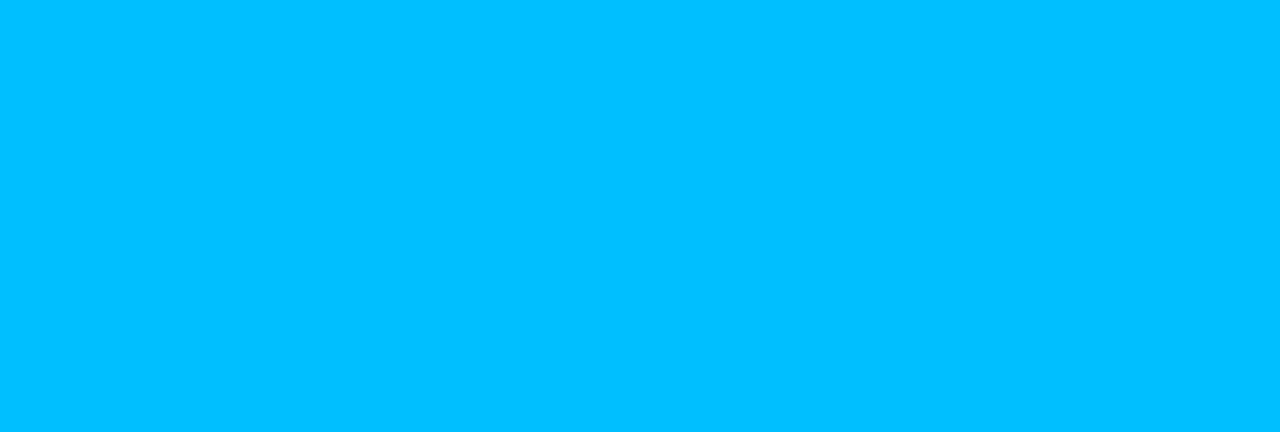
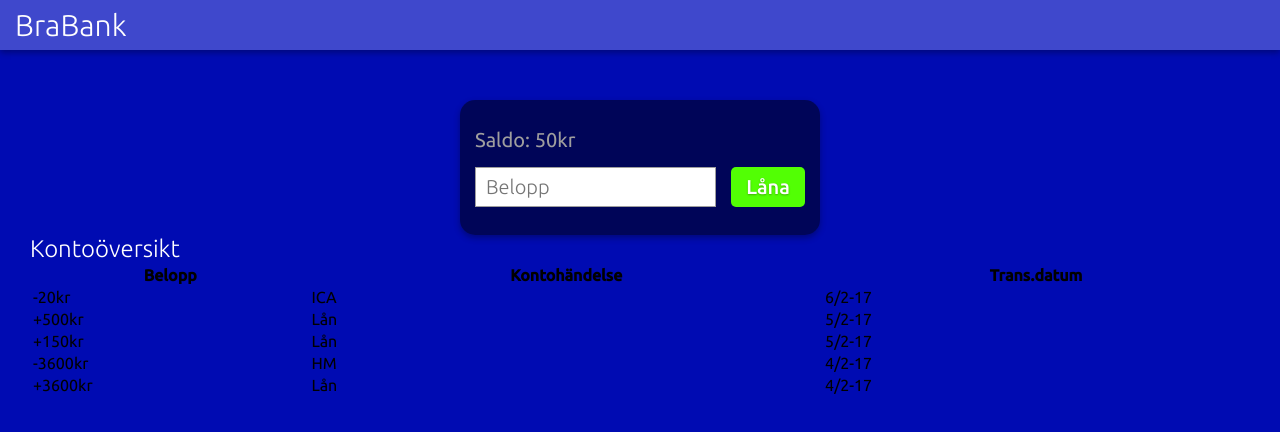
Before and after one commit to itggot-oskar-wikfeldt/bank, a plain HTML site: page site/index.html in a window 1280 px wide. Drawn offline with Linux system fonts and the light colour scheme.

Commit message:
börjat följa min stilguide

```diff
--- a/site/css/main.css
+++ b/site/css/main.css
@@ -1,4 +1,125 @@
 body {
+    display: flex;
+    flex-direction: row;
     font-family: 'Ubuntu', sans-serif;
-    background-color: deepskyblue;
+    margin: 0;
 }
+
+#main {
+    display: flex;
+    flex-direction: column;
+    align-items: center;
+    width: 100vw;
+    height: 100vh;
+    margin: auto;
+    background-color: #000BB2;
+}
+
+h1, h2, h3 {
+    margin: 0;
+}
+
+h1 {
+    color: white;
+    font-size: 30px;
+    font-weight: 300;
+}
+
+h2 {
+    color: white;
+    font-size: 24px;
+    font-weight: 300;
+}
+
+h3 {
+    color: #9E9E9E;
+    font-size: 20px;
+    font-weight: 400;
+}
+
+header {
+    display: flex;
+    flex-direction: row;
+    background-color: #3F48CC;
+    box-shadow: 0px 3px 6px 0px rgba(0, 0, 0, 0.3);
+    align-items: center;
+    padding-left: 15px;
+    width: inherit;
+    height: 50px;
+    box-sizing: border-box;
+    margin-bottom: 50px;
+}
+
+#loanStuff {
+    display: flex;
+    flex-direction: row;
+}
+
+.info-box {
+    display: flex;
+    flex-direction: column;
+    justify-content: center;
+    margin-left: 60px;
+    margin-right: 60px;
+    height: 135px;
+    width: calc(100vw - 120px);
+    min-width: 240px;
+    max-width: 360px;
+    border-radius: 15px;
+    background-color: rgba(0, 0, 0, 0.5);
+    box-shadow: 0px 3px 6px 0px rgba(0, 0, 0, 0.3);
+    padding-left: 15px;
+    padding-right: 15px;
+    box-sizing: border-box;
+}
+
+#loanStuff {
+    margin-top: 15px;
+    height: 40px;
+    display: flex;
+    flex-direction: row;
+    justify-content: space-between;
+}
+
+button {
+    border-radius: 5px;
+    border-width: 0;
+    text-decoration: none;
+    background-color: #52FF04;
+    text-shadow: 0px 1px 2px rgba(0, 0, 0, 0.3);
+    padding-left: 15px;
+    padding-right: 15px;
+    box-sizing: border-box;
+
+    font-family: inherit;
+    color: white;
+    font-size: 20px;
+    font-weight: 500;
+}
+
+input {
+    border: 1px solid #9E9E9E;
+    padding: 0;
+    padding-left: 10px;
+
+    height: 100%;
+    width: 100%;
+    box-sizing: border-box;
+
+    margin-right: 15px;
+
+    font-family: inherit;
+    color: #9E9E9E;
+    font-size: 20px;
+    font-weight: 300;
+}
+
+#overview {
+    display: flex;
+    flex-direction: column;
+    width: inherit;
+    box-sizing: border-box;
+    padding-left: 30px;
+    padding-right: 30px;
+
+}
--- a/site/index.html
+++ b/site/index.html
@@ -1,14 +1,72 @@
 <!DOCTYPE html>
 <html>
 <head>
-	<title>bank</title>
-	<meta charset="utf-8">
-	<meta name="viewport" content="width=device-width, initial-scale=1">
-	<link rel="stylesheet" type="text/css" href="css/main.css">
-	<link href="https://fonts.googleapis.com/css?family=Ubuntu:400,500" rel="stylesheet">
+    <title>bank</title>
+    <meta charset="utf-8">
+    <meta name="viewport" content="width=device-width, initial-scale=1">
+    <link href="https://fonts.googleapis.com/css?family=Ubuntu:300,400,500" rel="stylesheet">
+    <link rel="stylesheet" type="text/css" href="css/main.css">
 </head>
 <body>
 
+<div id="main">
+
+    <header>
+        <h1>BraBank</h1>
+    </header>
+
+    <div class="info-box">
+        <h3 id="saldo">Saldo: 50kr</h3>
+        <div id="loanStuff">
+            <input type="text" name="loan" maxlength="6" size="4" id="loanInput" placeholder="Belopp"><br>
+            <button onclick="loan()">Låna</button>
+        </div>
+    </div>
+
+    <div id="overview">
+        <div>
+            <h2>Kontoöversikt</h2>
+        </div>
+
+        <table>
+            <tr>
+                <th>Belopp</th>
+                <th>Kontohändelse</th>
+                <th>Trans.datum</th>
+            </tr>
+            <tr>
+                <td>-20kr</td>
+                <td>ICA</td>
+                <td>6/2-17</td>
+            </tr>
+            <tr>
+                <td>+500kr</td>
+                <td>Lån</td>
+                <td>5/2-17</td>
+            </tr>
+            <tr>
+                <td>+150kr</td>
+                <td>Lån</td>
+                <td>5/2-17</td>
+            </tr>
+            <tr>
+                <td>-3600kr</td>
+                <td>HM</td>
+                <td>4/2-17</td>
+            </tr>
+            <tr>
+                <td>+3600kr</td>
+                <td>Lån</td>
+                <td>4/2-17</td>
+            </tr>
+        </table>
+
+
+    </div>
+
+</div>
+
+<script src="js/main.js"></script>
 
 </body>
 </html>
--- /dev/null
+++ b/site/js/main.js
@@ -0,0 +1,10 @@
+var saldo = 50;
+
+function loan() {
+    var x = parseInt(document.getElementById("loanInput").value);
+    document.getElementById("loanInput").value = "";
+    if (!isNaN(x)) {
+        saldo += x;
+        document.getElementById("saldo").innerHTML = "Saldo: " + saldo + "kr";
+    }
+}
```
Also changed, not shown: 1 other file.
